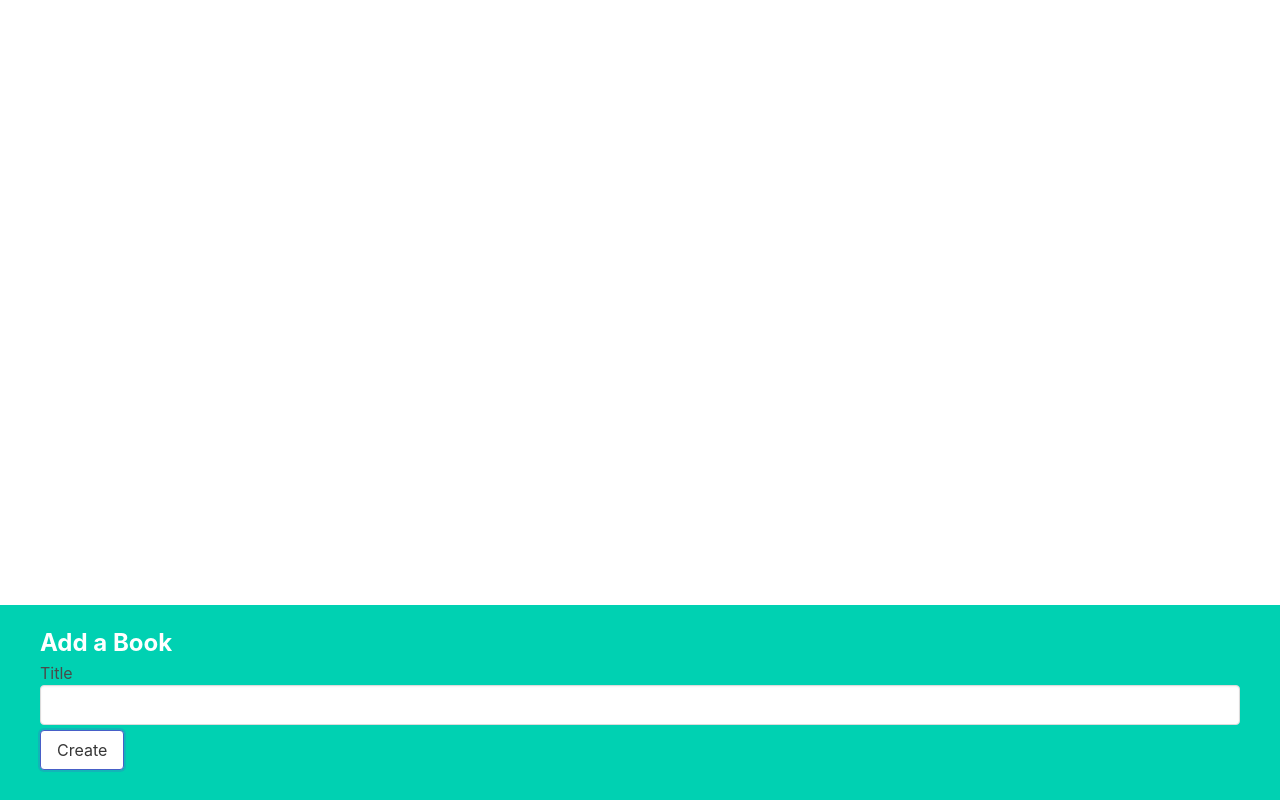
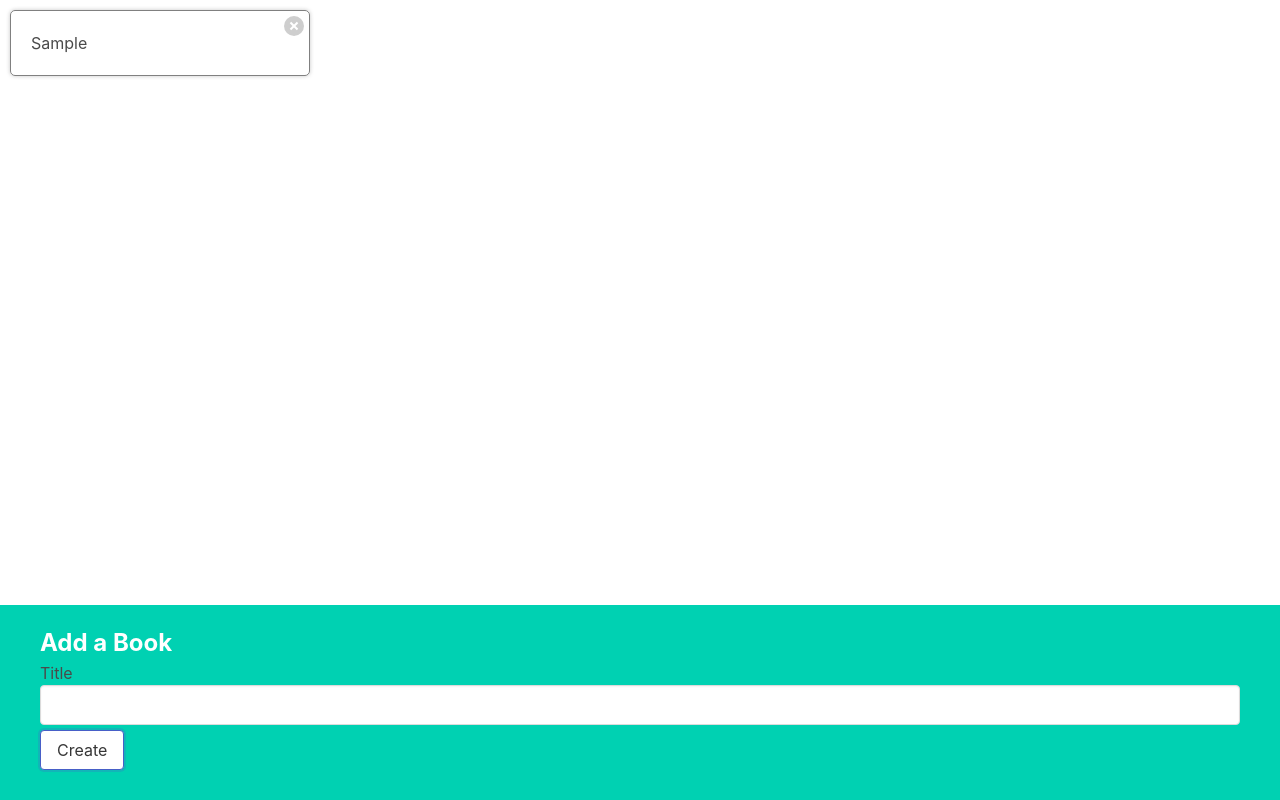
Before and after one commit to Pfirewire/react-udemy-books, a React (Create React App) app: page / in a window 1280 px wide. Both pictures are taken after typing "Sample" into the empty fields and a click on the button "Create". Built offline with nearby package versions, Linux system fonts and the light colour scheme.

Commit message:
Deleting Records

```diff
--- a/src/App.js
+++ b/src/App.js
@@ -1,5 +1,6 @@
 import { useState } from "react";
 import BookCreate from "./components/BookCreate";
+import BookList from "./components/BookList";
 
 function App() {
     const [books, setBooks] = useState([]);
@@ -16,20 +17,21 @@
         setBooks(updatedBooks);
     };
 
+    const editBookById = (id, title) => {
+
+    };
+
+    const deleteBookById = (id) => {
+        setBooks(books.filter(book => book.id !== id));
+    };
+
     const randomId = () => {
         return Math.round(Math.random() * 99999);
     };
 
-    const editBook = () => {
-
-    };
-
-    const deleteBook = () => {
-
-    };
-
     return(
         <div>
+            <BookList books={books} onDelete={deleteBookById} />
             <BookCreate onCreate={createBook} />
         </div>
     );
--- a/src/components/BookList.js
+++ b/src/components/BookList.js
@@ -1,7 +1,12 @@
-function BookList() {
+import BookShow from "./BookShow";
+
+function BookList({ books, onDelete }) {
+    const renderedBooks = books.map((book) => {
+        return <BookShow key={book.id} book={book} onDelete={onDelete} />
+    })
     return(
         <div>
-            BookList
+            {renderedBooks}
         </div>
     );
 }
--- a/src/components/BookShow.js
+++ b/src/components/BookShow.js
@@ -1,7 +1,16 @@
-function BookShow() {
+function BookShow({ book, onDelete }) {
+    const handleClick = () => {
+        onDelete(book.id);
+    }
+
     return(
-        <div>
-            BookShow
+        <div className="book-show">
+            {book.title}
+            <div className="actions">
+                <button className="delete" onClick={handleClick}>
+                    Delete
+                </button>
+            </div>
         </div>
     );
 }
```
